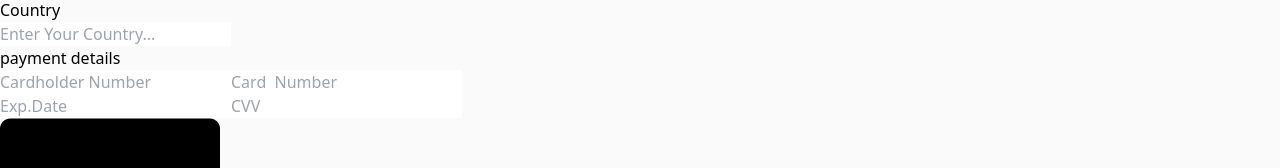
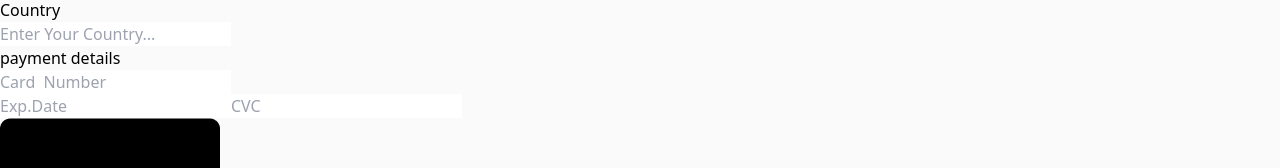
Before and after one commit to gujakupreishvili/audiophile, a React (Vite) app: page /checkout in a window 1280 px wide. Shown: the part 516-684 px from the top of the page. Built offline with nearby package versions, Linux system fonts and the light colour scheme.

Commit message:
finish input validation

```diff
--- a/src/pages/checkout/checkout.tsx
+++ b/src/pages/checkout/checkout.tsx
@@ -19,6 +19,8 @@ const initialValues = {
   city: "",
   country: "",
   cardnumber: "0000 0000 0000 0000",
+  expirydate: "",
+  cvc: "",
 };
 
 export default function CheckOut() {
@@ -48,7 +50,14 @@ export default function CheckOut() {
       console.log("Form values:", values);
     },
   });
-
+  const handlechange = (e: { target: { value: any; }; }) => {
+    const { value } = e.target;
+    const onlyNumbers = value.replace(/\D/g, "").slice(0, 16);
+    formik.setFieldValue("cardnumber", onlyNumbers);
+  };
+  const formattedCardNumber = formik.values.cardnumber
+  .padEnd(16, "0")
+  .replace(/(\d{4})(?=\d)/g, "$1 ");
   const { handleBlur, handleChange, handleSubmit, values,errors } = formik;
   return (
     <>
@@ -163,32 +172,36 @@ export default function CheckOut() {
               payment details
             </p>
             <input
-              type="text"
-              placeholder="Cardholder Number"
-              className="border-[1px]   border-[#CFCFCF] border-solid rounded h-[46px] w-[280px] pl-[10px]"
-            />
-            <input
               type="number"
               value={values.cardnumber}
               name="cardnumber"
-              onChange={handleChange}
+              onChange={handlechange}
               onBlur={handleBlur}
               placeholder="Card  Number"
               className={`border-[1px]  ${errors.cardnumber ? "border-red-500" : "border-[#CFCFCF]"}  border-solid rounded h-[46px] w-[280px] pl-[10px]`}
             />
             <div className="flex gap-[26px]">
               <input
-                type="text"
+                type="number"
+                value={values.expirydate}
+                name="expirydate"
+                onChange={handleChange}
+                onBlur={handleBlur}
                 placeholder="Exp.Date"
-                className="border-[1px]   border-[#CFCFCF] border-solid rounded h-[46px] w-[127px] pl-[10px]"
+                className={`border-[1px]   ${errors.expirydate ? "border-red-500" : "border-[#CFCFCF]"}  border-solid rounded h-[46px] w-[127px] pl-[10px]`}
               />
               <input
-                type="text"
-                placeholder="CVV"
-                className="border-[1px]   border-[#CFCFCF] border-solid rounded h-[46px] w-[127px] pl-[10px]"
+                type="number"
+                value={values.cvc}
+                name="cvc"
+                onChange={handleChange}
+                onBlur={handleBlur}
+                placeholder="CVC"
+                className={`border-[1px]   ${errors.cvc ? "border-red-500" : "border-[#CFCFCF]"}  border-solid rounded h-[46px] w-[127px] pl-[10px]`}
               />
             </div>
           </div>
+
           {/* card details */}
           <div className="relative">
             <img src={cartBack} alt="" />
@@ -201,7 +214,7 @@ export default function CheckOut() {
             <img src={arrowCart} alt="" className="absolute top-0 right-10" />
             <img src={arrowCart} alt="" className="absolute top-0 left-16" />
             <p className="absolute bottom-10 left-7 text-white text-[17px]">
-              {formik.values.cardnumber}
+              {formattedCardNumber}
             </p>
           </div>
         </div>
--- a/src/utils/validationSchema.ts
+++ b/src/utils/validationSchema.ts
@@ -19,10 +19,15 @@ export const validation = Yup.object({
     .required("Zipcode cannot be empty"),
     city: Yup.string()
     .required(" City name cannot be empty"),
-    coutry: Yup.string()
+    country: Yup.string()
     .required("Coutrycannot be empty"),
-    cardNumber: Yup.number()
-    .min(1, "Card number must be at least 1 character")
-    .max(16, "Card number must be at most 9 characters")
+    cardnumber: Yup.number()
     .required("Card number cannot be empty"),
+    expirydate: Yup.number()
+    .max(4, "exp must be at most 4 characters")
+    .required("exp number cannot be empty"),
+    cvc: Yup.number()
+    .max(3, "exp must be at most 4 characters")
+    .required("cvc number cannot be empty"),
+
 })
```
